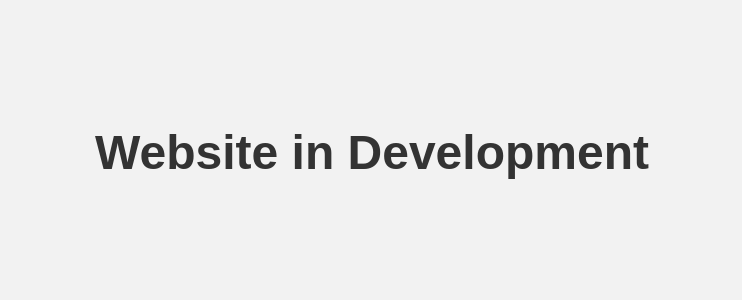
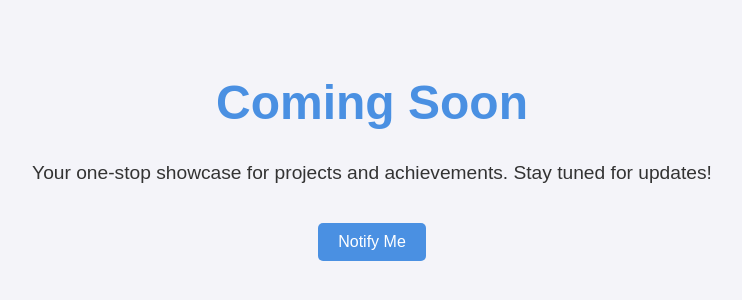
Before and after one commit to recursiverob/Personal-Website, a plain HTML site: page index.html in a window 1280 px wide. Shown: the part 248-548 px from the top of the page, without its empty margins (268-1010 px from the left). Drawn offline with Linux system fonts and the light colour scheme.

Commit message:
Update index.html

```diff
--- a/index.html
+++ b/index.html
@@ -2,24 +2,48 @@
 <html lang="en">
 <head>
     <meta charset="UTF-8">
-    <title>Website in Development</title>
+    <meta name="viewport" content="width=device-width, initial-scale=1.0">
+    <title>Coming Soon</title>
     <style>
         body {
-            background-color: #f2f2f2;
-            margin: 0;
             display: flex;
             justify-content: center;
             align-items: center;
             height: 100vh;
+            margin: 0;
             font-family: Arial, sans-serif;
+            background-color: #f4f4f9;
+            color: #333;
+        }
+        .container {
+            text-align: center;
         }
         h1 {
-            color: #333;
-            font-size: 48px;
+            font-size: 3rem;
+            color: #4a90e2;
+        }
+        p {
+            font-size: 1.2rem;
+        }
+        .button {
+            display: inline-block;
+            padding: 10px 20px;
+            margin-top: 20px;
+            background-color: #4a90e2;
+            color: white;
+            text-decoration: none;
+            border-radius: 5px;
+        }
+        .button:hover {
+            background-color: #357abd;
         }
     </style>
 </head>
 <body>
-    <h1>Website in Development</h1>
+    <div class="container">
+        <h1>Coming Soon</h1>
+        <p>Your one-stop showcase for projects and achievements. Stay tuned for updates!</p>
+        <a href="#" class="button">Notify Me</a>
+    </div>
 </body>
 </html>
```
